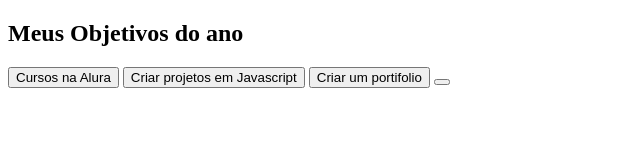
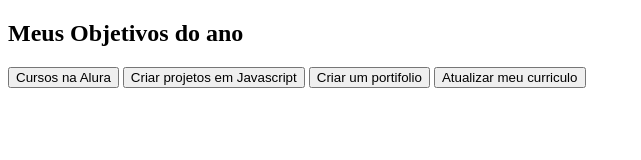
Before and after one commit to kulique/KULIQUE, a plain HTML site: page index.html in a window 1280 px wide. Shown: the whole page, without its empty margins (0-641 px from the left). Drawn offline with Linux system fonts and the light colour scheme.

Commit message:
Update index.html

```diff
--- a/index.html
+++ b/index.html
@@ -12,7 +12,7 @@
     <button class="botao">Cursos na Alura</button>
     <button class="botao">Criar projetos em Javascript</button>
     <button class="botao">Criar um portifolio</button>
-    <button class="botao"></button>
+    <button class="botao">Atualizar meu curriculo</button>
 </section>
 </body>
 </html>
```
